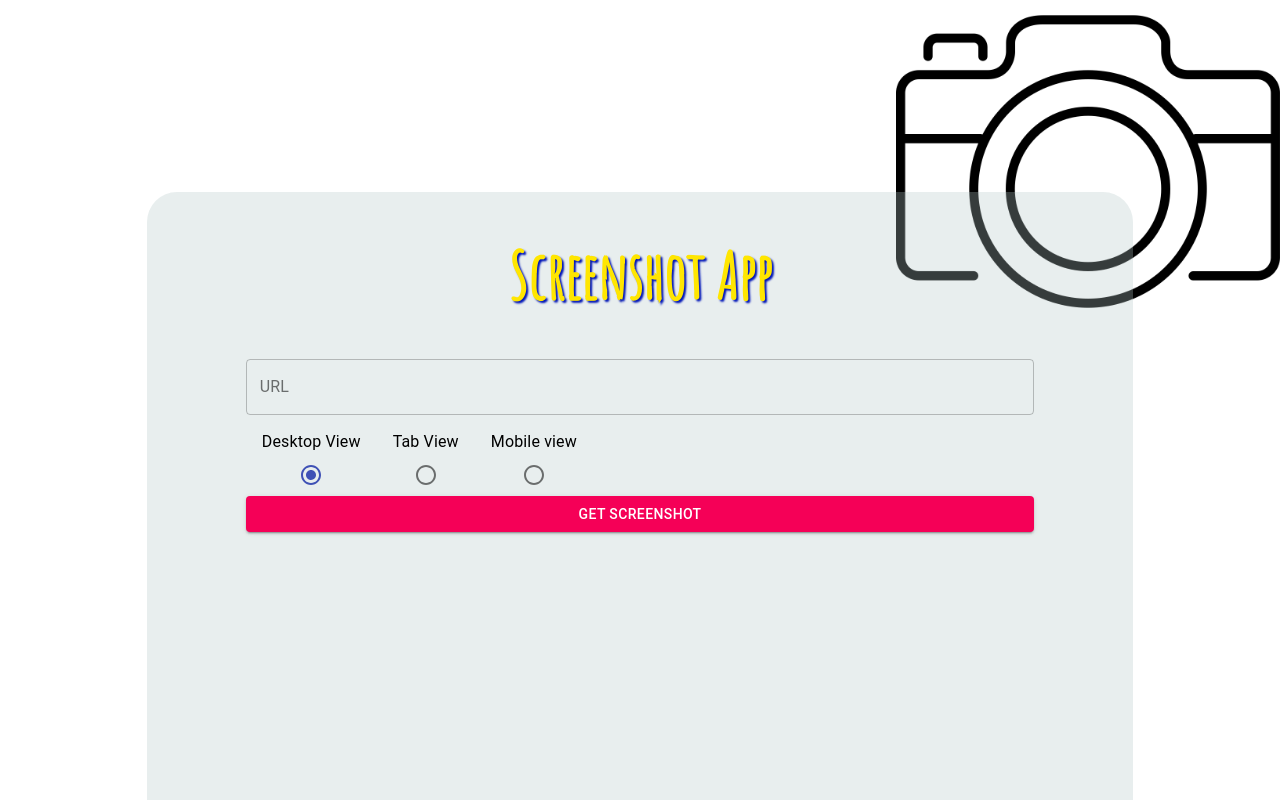
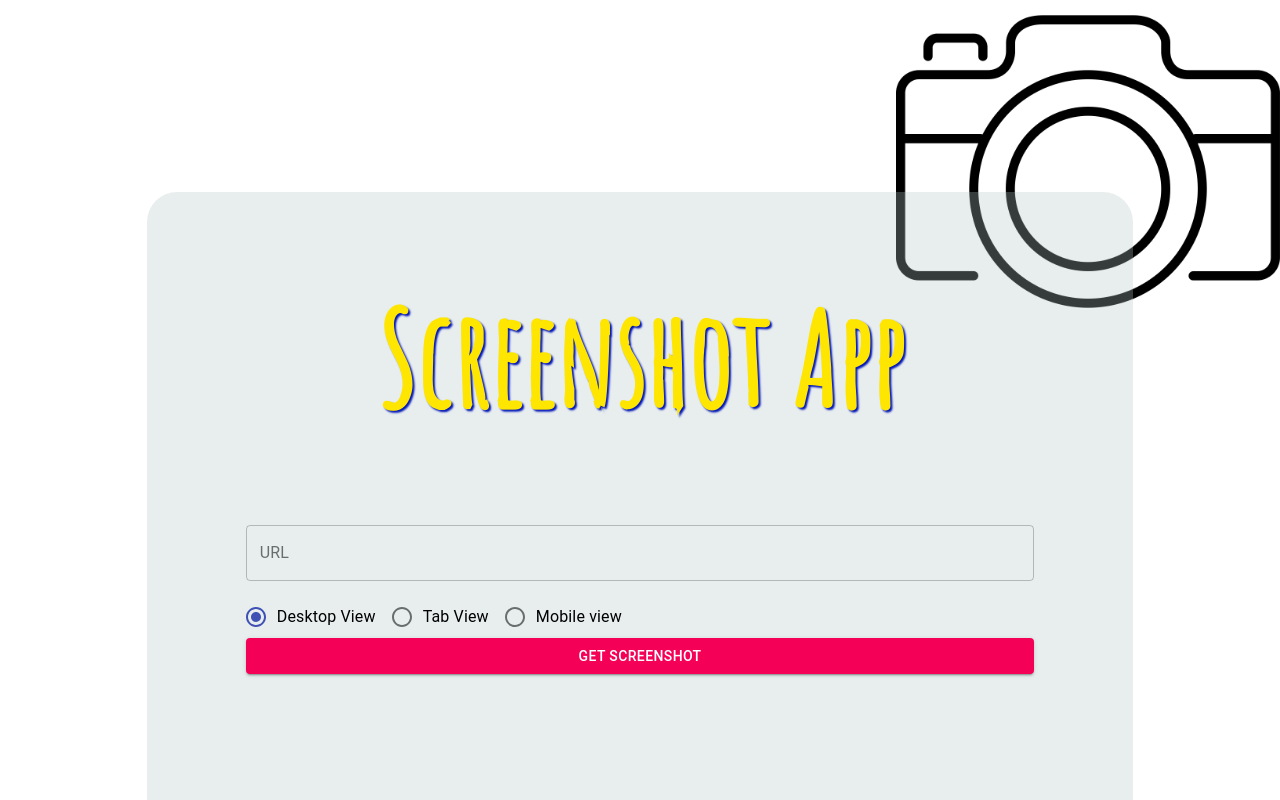
Before and after one commit to upgrade129/ScreenShotApp-Client, a React (Create React App) app: page / in a window 1280 px wide. Built offline with nearby package versions, Linux system fonts and the light colour scheme.

Commit message:
style change

```diff
--- a/src/components/Home/Home.css
+++ b/src/components/Home/Home.css
@@ -3,7 +3,7 @@ h1{
     font-family: "Amatic SC", cursive;
     font-weight: 900;
     text-align: center;
-    font-size: 5vw;
+    font-size: 10vw;
     color: rgb(255, 230, 0);
     text-shadow: rgb(0, 21, 184) 2px 2px 2px;
 }
@@ -61,3 +61,27 @@ h1{
     border :2px black solid;
     margin-top: 10px;
 }
+
+.span{
+    font-Weight: bold;
+    color: red
+}
+
+
+@media screen and (max-width: 360px) {
+
+    .span{
+        color: red;
+        margin-top: 5px;
+        font-size: 10px;
+    }
+
+    h1{
+        font-family: "Amatic SC", cursive;
+        font-weight: 900;
+        text-align: center;
+        font-size: 10vw;
+        color: rgb(255, 230, 0);
+        text-shadow: rgb(0, 21, 184) 2px 2px 2px;
+    }
+}
--- a/src/components/Home/Home.js
+++ b/src/components/Home/Home.js
@@ -197,7 +197,7 @@ class Home extends Component {
                 <h1>Screenshot App</h1>
                   <TextField id="input" className="formitems" id="url" label="URL" variant="outlined" onChange={this.handleOnChangeUrl} value={this.state.url}/>
                   {!this.state.isurl ?
-                    <span style={{fontWeight:'bold', color: 'red'}}>Add http or https in the begining of the url * with proper syntax</span>
+                    <span className="span">Give valid URL *</span>
                   :
                     ""}
                   <RadioGroup className="formitems" row aria-label="position" name="position" defaultValue="Desktop" onChange={this.handleOnChangeViewport}>
@@ -205,19 +205,19 @@ class Home extends Component {
                       value="Desktop"
                       control={<Radio color="primary" />}
                       label="Desktop View"
-                      labelPlacement="top"
+                      labelPlacement="end"
                     />
                     <FormControlLabel
                       value="Tab"
                       control={<Radio color="primary" />}
                       label="Tab View"
-                      labelPlacement="top"
+                      labelPlacement="end"
                     />
                     <FormControlLabel
                       value="Mobile"
                       control={<Radio color="primary" />}
                       label="Mobile view"
-                      labelPlacement="top"
+                      labelPlacement="end"
                     />
                   </RadioGroup>
                   <Button onClick={this.submit} className="formitems" variant="contained" color="secondary">
```
